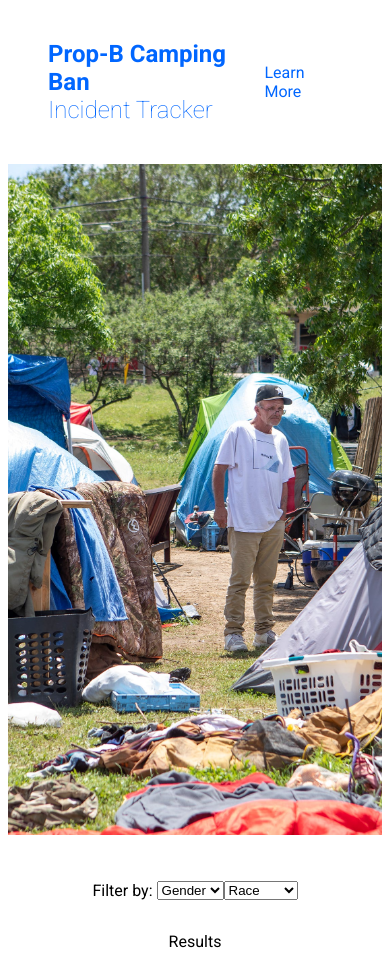
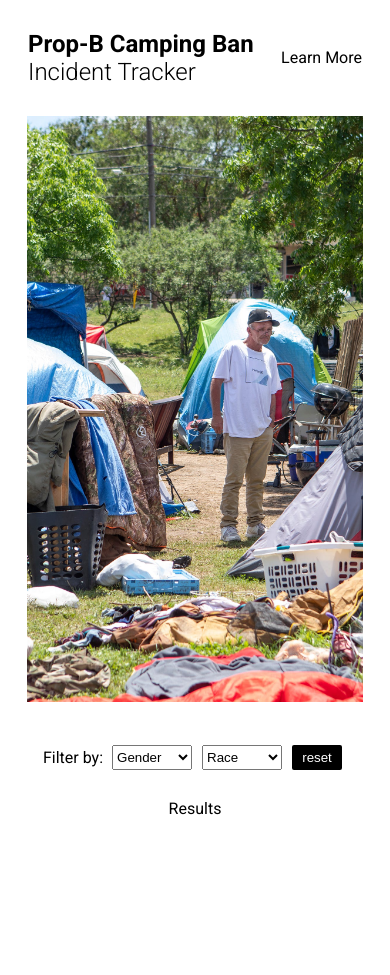
Before and after one commit to digallardox/prop-B-tracker, a plain HTML site: page index.html in a window 390 px wide. After the commit the page ends 844 px from the top, so only its background shows below. Drawn offline with nearby package versions, Linux system fonts and the light colour scheme; no server answers.

Commit message:
more improvements

```diff
--- a/index.html
+++ b/index.html
@@ -12,8 +12,8 @@
 <body>
     <header>
         <nav class="nav">
-            <h1 id="home"><a href="/index.html">Prop-B Camping Ban<br><span>Incident Tracker</span></a></h1>
-            <p><a href="/about.html">Learn More</a></p>
+            <h1><a href="/index.html" id="siteTitle">Prop-B Camping Ban<br><span>Incident Tracker</span></a></h1>
+            <p><a href="/about.html" id="learnMore">Learn More</a></p>
         </nav>
         <div class="img-container"></div>
     </header>
@@ -31,9 +31,12 @@
         <option value="Black">Black</option>
         <option value="Hispanic">Hispanic</option>
     </select>
+
+    <button id="reset">reset</button>
     </div>
 
     <div class="counter"><p><span id="counter"></span> Results</p></div>
     <div class="data-container"></div>
 </body>
+
 </html>
--- a/script.js
+++ b/script.js
@@ -3,6 +3,11 @@ const dataContainer = document.querySelector('.data-container');
 const selectGender = document.querySelector('#selectGender');
 const selectRace = document.querySelector('#selectRace');
 const counter = document.querySelector('#counter');
+const reset = document.querySelector('#reset');
+
+selectGender.addEventListener('change', genderOption);
+selectRace.addEventListener('change', raceOption);
+reset.addEventListener('click', resetChoices);
 
 ////////////////////////////////////////////////////////////////////////////////////
 async function retrieveData() {
@@ -62,9 +67,6 @@ function renderArrays(x) {
 
 //////////////////////////////////////////////////////////////////////////////////////
 
-selectGender.addEventListener('change', genderOption);
-selectRace.addEventListener('change', raceOption);
-
 async function genderOption(event) {
 	let genderCounter = 0;
 	try {
@@ -92,6 +94,7 @@ async function genderOption(event) {
 				genderCounter += 1;
 			}
 		}
+		selectRace.selectedIndex = 0;
 		resultsCounter(genderCounter);
 	} catch (error) {
 		console.log(error);
@@ -125,6 +128,7 @@ async function raceOption(event) {
 				raceCounter += 1;
 			}
 		}
+		selectGender.selectedIndex = 0;
 		resultsCounter(raceCounter);
 	} catch (error) {
 		console.log(error);
@@ -135,6 +139,14 @@ function removeOldContent() {
 	dataContainer.innerHTML = '';
 	counter.innerHTML = '';
 }
+
+function resetChoices() {
+	selectGender.selectedIndex = 0;
+	selectRace.selectedIndex = 0;
+	removeOldContent();
+	retrieveData();
+}
+
 
 ////////////////////////////////////////////////// OBJECT KEYS //////////////////////////////////////////////////////////
 // agency: 'APD';
--- a/styles.css
+++ b/styles.css
@@ -9,7 +9,9 @@ html {
 	display: flex;
 	justify-content: space-between;
 	align-items: center;
-	margin: 20px 40px;
+	margin-left: auto;
+	margin-right: auto;
+	margin: 20px 65px;
 	top: 0;
 	left: 0;
 	right: 0;
@@ -17,15 +19,19 @@ html {
 
 a /*site title & 'learn more' link*/ {
 	text-decoration: none;
-	color: #0066ff;
+	color: black;
 }
 
 span /*incident tracker text*/ {
-	font-weight: 200;
+	font-weight: 300;
 }
 
 .img-container {
-	height: 70vh;
+	height: 60vh;
+	display: block;
+	margin-left: auto;
+	margin-right: auto;
+	width: 90%;
 	background-image: url(/Images/955ba3e8-05fc-4c27-b8ad-e80d895f480e-amr_TXAUS-050321-elx_aus_homeless_3.jpeg);
 	background-size: cover;
 	background-repeat: no-repeat;
@@ -34,10 +40,44 @@ span /*incident tracker text*/ {
 	padding-top: 80px;
 }
 
+#siteTitle:hover {
+	color: black;
+	transition: transform .2s;
+}
+
+#siteTitle:hover {
+	color: #0645AD;
+}
+
+#learnMore {
+	color: black
+	transition: transform .2s;
+}
+
+#learnMore:hover {
+	color: #0645AD;
+}
+
 #filter {
 	display: flex;
 	align-items: center;
 	justify-content: center;
+}
+
+select {
+	margin: 0 5px;
+	height: 25px;
+	width: 80px;
+}
+
+#reset {
+	background-color: black;
+	color: white;
+	border: none;
+	margin: 0 5px;
+	border-radius: 2px;
+	height: 25px;
+	width: 50px;
 }
 
 .counter {
@@ -60,7 +100,7 @@ span /*incident tracker text*/ {
 	margin: 25px;
 	padding: 20px;
 	border-radius: 10px;
-	box-shadow: 0px 4px 15px -1px rgba(0, 0, 0, 0.2);
+	box-shadow: 0px 4px 15px -1px rgba(0, 0, 0, 0.15);
 	width: 90%;
 	max-width: 375px;
 }
@@ -71,3 +111,15 @@ span /*incident tracker text*/ {
 	justify-content: space-between;
 	width: 90%;
 }
+
+#aboutText {
+	margin: 20px 65px;
+}
+
+
+@media only screen and (max-width: 768px) {
+	.nav {
+		margin: 10px 20px;
+	}
+
+	}
```
Also changed, not shown: about.html (+5 -2 lines).
